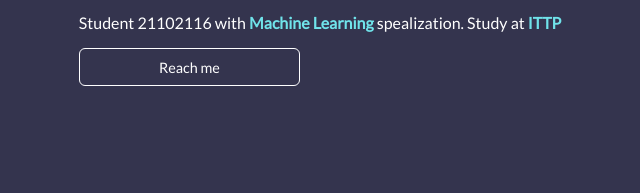
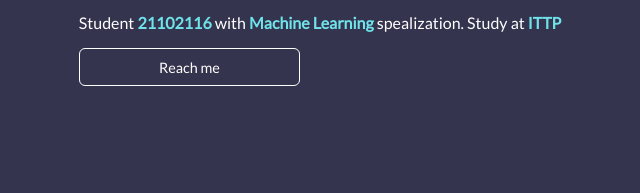
Before and after one commit to Ditra02/Tugas-3---Pemrograman-Web, a plain HTML site: page index.html in a window 1280 px wide. Shown: the part 513-706 px from the top of the page, 37-677 px from the left. Drawn offline with Linux system fonts and the light colour scheme; no server answers.

Commit message:
Update index.html

```diff
--- a/index.html
+++ b/index.html
@@ -28,7 +28,7 @@
         <section class="first-section">
             <div>
                 <h1>Halo, I am <br> <strong>Asyafa Ditra</strong></h1>
-                <p>Student 21102116 with <strong>Machine Learning</strong> spealization. Study at <strong>ITTP</strong></p>
+                <p>Student <strong>21102116</strong> with <strong>Machine Learning</strong> spealization. Study at <strong>ITTP</strong></p>
                 <a href="#contact" class="btn-action link-action">Reach me</a>
             </div>
 
```
